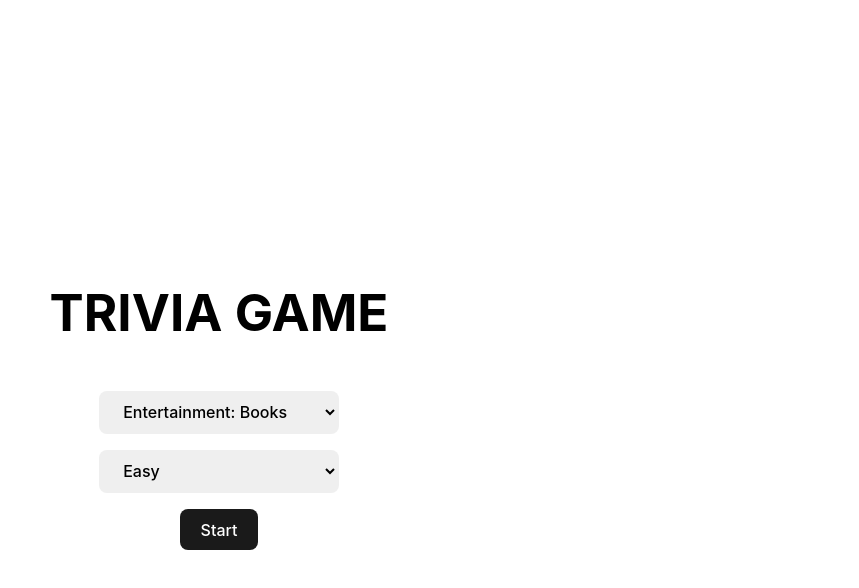
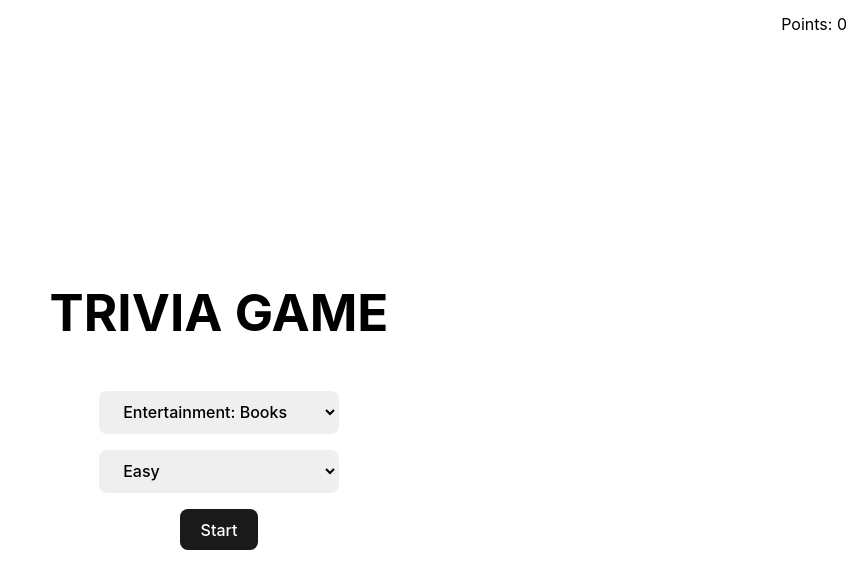
Before and after one commit to ericktucto/triviavue, a Vue app: page / in a window 1280 px wide. Shown: the top 588 px of the page, without its empty margins (421-1280 px from the left). Built offline with nearby package versions, Linux system fonts and the light colour scheme.

Commit message:
Terminando barra de tiempo

```diff
--- a/src/App.vue
+++ b/src/App.vue
@@ -17,8 +17,7 @@ async function requestQuestions({ category, difficulty }) {
   data.results.forEach(r => results.value.push(r));
   currentScreen.value = 'started';
 }
-function onTerminatedTrivia({ score: points }) {
-  score.value = points;
+function onTerminatedTrivia() {
   currentScreen.value = 'terminated';
 }
 function onRestart() {
@@ -29,7 +28,15 @@ function onRestart() {
 </script>
 
 <template>
+  <div class="points-container">Points: {{ score }}</div>
   <ConfigTrivia @selected-config="requestQuestions" v-if="currentScreen === 'config'" />
-  <TriviaGame :results="results" @terminated-trivia="onTerminatedTrivia" v-if="currentScreen === 'started'"/>
+  <TriviaGame v-model="score" :results="results" @terminated-trivia="onTerminatedTrivia" v-if="currentScreen === 'started'"/>
   <MessageTerminate :score="score" @restart="onRestart" v-if="currentScreen === 'terminated'"/>
 </template>
+<style>
+.points-container {
+  position: absolute;
+  right: 12px;
+  top: 12px;
+}
+</style>
--- a/src/components/Form/QuestionTrivia.vue
+++ b/src/components/Form/QuestionTrivia.vue
@@ -1,22 +1,27 @@
 <script setup>
-import { ref, defineEmits, defineProps } from "vue";
-const emit = defineEmits(["selectedResponse"]);
+import { ref, computed, defineEmits, defineProps } from "vue";
+const emit = defineEmits(["selectedResponse", "update:modelValue"]);
 const props = defineProps({
   question: String,
   category: String,
   correctAnswer: String,
   incorrectAnswers: Array,
+  modelValue: String,
 });
 const answers = ref(
   props.incorrectAnswers
     .concat([props.correctAnswer])
     .sort(() => Math.random() - 0.5)
 );
-const response = ref("");
+const response = computed({
+  get() {
+    return props.modelValue
+  },
+  set(value) {
+    emit('update:modelValue', value)
+  }
+})
 const name = ref(props.question.replace(/[^a-z0-9]/gi, "-"));
-function onChange() {
-  emit("selectedResponse", { response: response.value });
-}
 </script>
 
 <template>
@@ -27,12 +32,11 @@ function onChange() {
       <label
         v-for="(answer, index) in answers"
         :key="index"
-        :class="{ 'btn-outline': response != answer, btn: true }"
+        :class="{ 'btn-outline': response != answer, btn: true, active: correctAnswer == answer }"
       >
         <input
           type="radio"
           :value="answer"
-          @change="onChange"
           :name="name"
           v-model="response"
         />
--- a/src/components/Form/TriviaGame.vue
+++ b/src/components/Form/TriviaGame.vue
@@ -1,22 +1,45 @@
 <script setup>
-import { ref, defineEmits, defineProps } from "vue";
+import { ref, computed, defineEmits, defineProps } from "vue";
 import QuestionTrivia from "./QuestionTrivia.vue";
 const props = defineProps({
   results: Array,
+  modelValue: Number,
 });
-const emit = defineEmits(["terminatedTrivia"]);
+const emit = defineEmits(["terminatedTrivia", "update:modelValue"]);
 const currentScreen = ref(1);
-const score = ref(0);
-
-function onResponse({ response }) {
-  if (response == props.results[currentScreen.value - 1].correct_answer) {
-    score.value++;
+const response = ref("");
+const barra = ref(null);
+const score = computed({
+  get() {
+    return props.modelValue
+  },
+  set(value) {
+    emit('update:modelValue', value)
+  }
+})
+const segundos = ref(0);
+function update() {
+  if (segundos.value <= 10) {
+    segundos.value++;
+  }
+  if (segundos.value == 10) {
+    onSubmit();
   }
 }
+setInterval(update, 900)
+
+
 function onSubmit() {
+  if (response.value == props.results[currentScreen.value].correct_answer) {
+    score.value = score.value + 1;
+  }
+  // next questions
   currentScreen.value++;
+  segundos.value = 0;
+  // check if all questions are answered
   if (currentScreen.value == props.results.length) {
-    emit("terminatedTrivia", { score: score.value });
+    clearInterval(update);
+    emit("terminatedTrivia");
   }
 }
 </script>
@@ -24,13 +47,12 @@ function onSubmit() {
 <template>
   <form @submit.prevent="onSubmit">
     <div class="barra-container">
+      <div>{{ segundos }} s</div>
       <div
-        v-for="index in results.length"
-        :key="index"
         class="barra-bloque"
-        :class="{ active: currentScreen >= index }"
-        :data-index="index"
-      ></div>
+      >
+        <div ref="barra" class="tiempo" :style="{ width: `${segundos * 10}%` }"></div>
+      </div>
     </div>
     <QuestionTrivia
       v-for="(q, index) in results"
@@ -39,7 +61,7 @@ function onSubmit() {
       :question="q.question"
       :correct-answer="q.correct_answer"
       :incorrect-answers="q.incorrect_answers"
-      @selected-response="onResponse"
+      v-model="response"
       v-show="index == currentScreen"
     />
     <button type="submit">Next</button>
@@ -56,16 +78,16 @@ form {
 .barra-container {
   display: flex;
   width: 100%;
+  column-gap: 12px;
+  align-items: center;
 }
 .barra-container .barra-bloque {
   flex: 1;
   height: 20px;
   background-color: #ccc;
+  display: flex;
 }
-.barra-container .barra-bloque.active {
+.barra-container .barra-bloque .tiempo {
   background-color: black;
 }
-select {
-  width: 240px;
-}
 </style>
```
